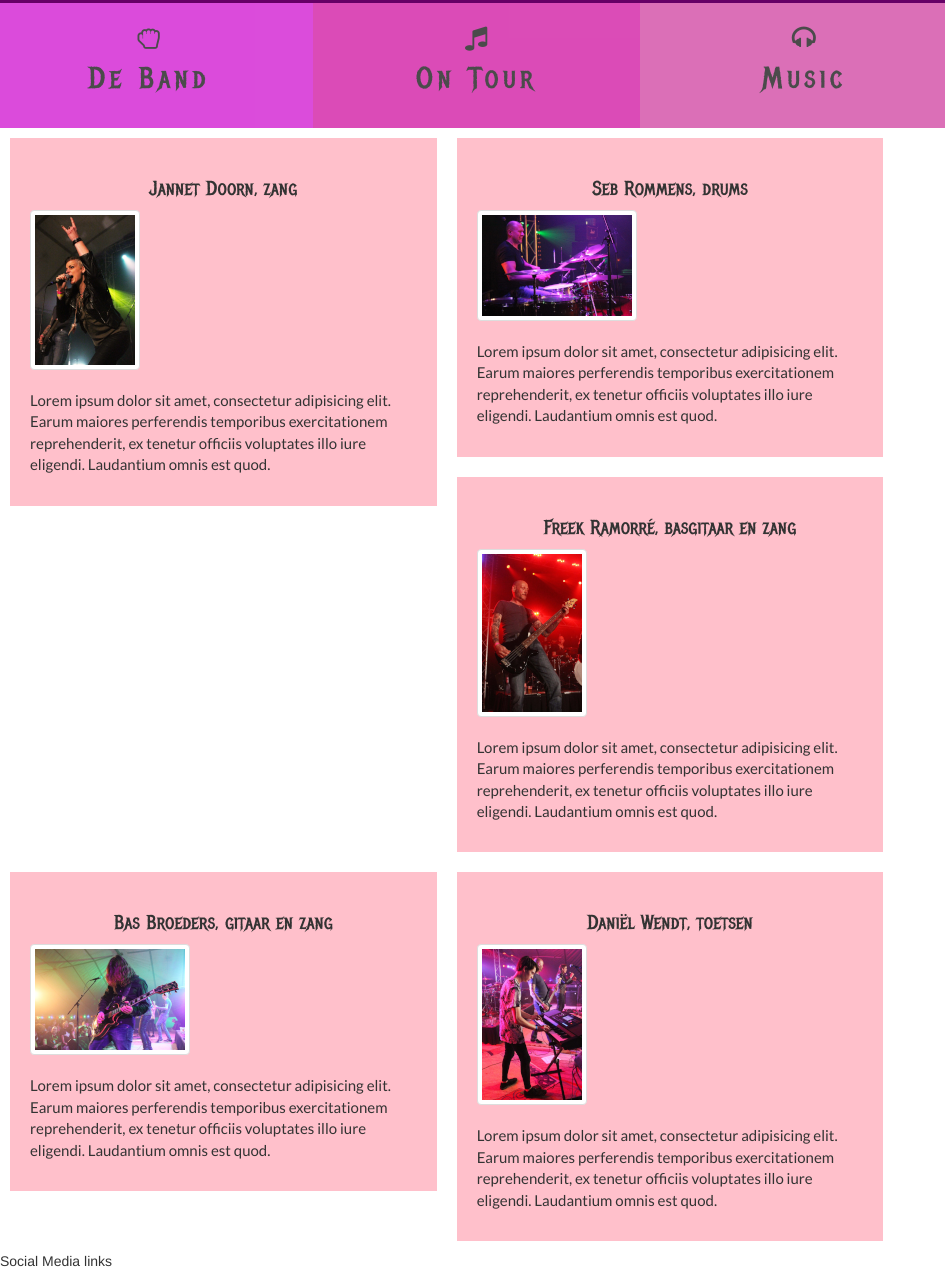
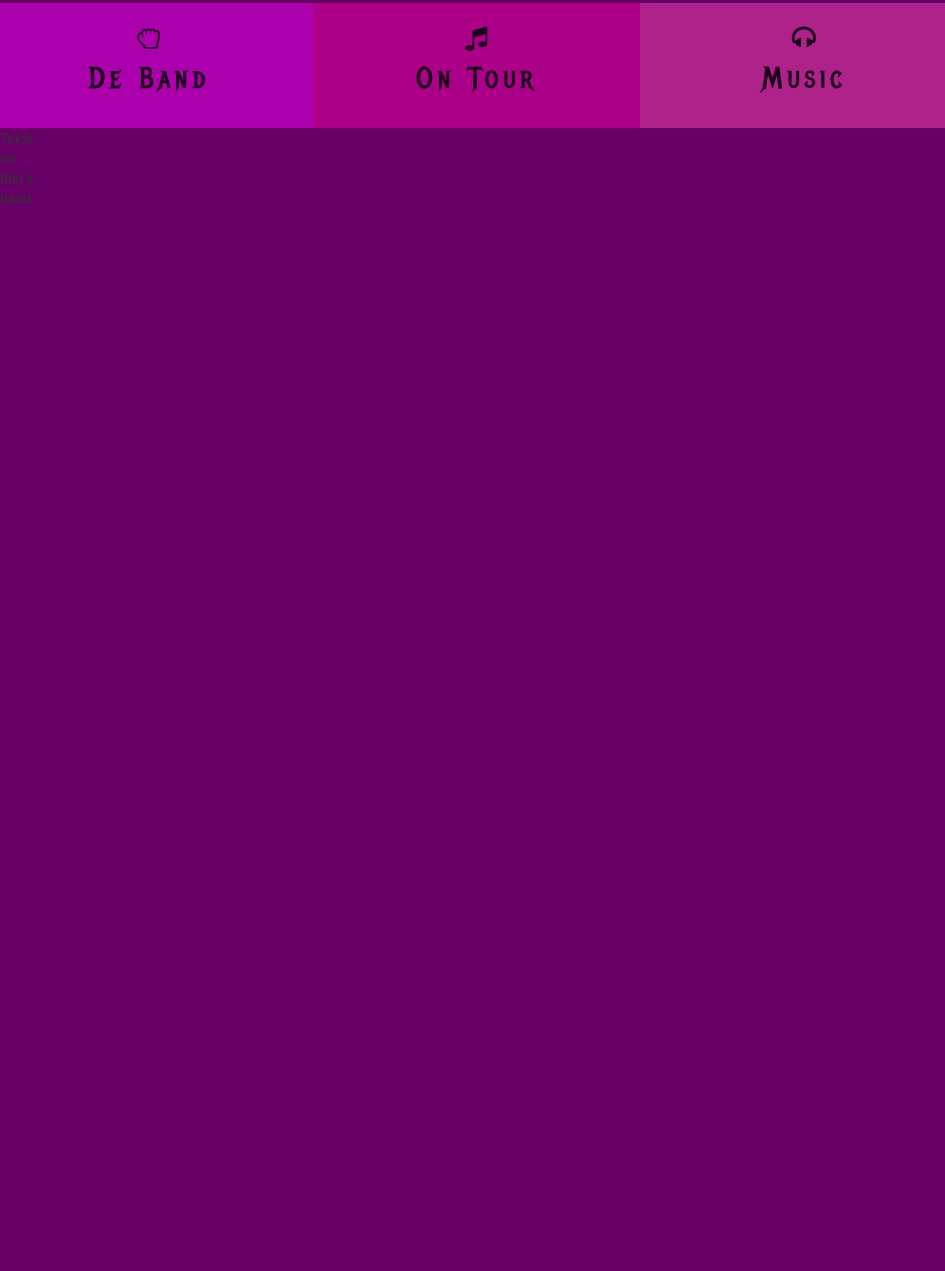
Before and after one commit to Code-Institute-Submissions/KikiBaaijens-generationsofrocksociety, a plain HTML site: page index.html in a window 1280 px wide. Shown: the part 217-1488 px from the top of the page, without its empty margins (0-945 px from the left). After the commit the page ends 800 px from the top, so only its background shows below. Drawn offline with nearby package versions, Linux system fonts and the light colour scheme.

Commit message:
Some further changes

```diff
--- a/css/style.css
+++ b/css/style.css
@@ -3,6 +3,10 @@
 @import url('https://fonts.googleapis.com/css?family=Lato:100,300,400,700|Metal+Mania');
 
 /*----------------------------------colors*/
+
+body {
+    background-color: #660066;
+}
 
 .menu-color-index {
     background-color: #cc00cc;
@@ -31,7 +35,7 @@ header {
 }
 
 .logo {
-    background: url(/images/gorslogoklein.png);
+    background: url(/images/gorslogoklein2.png);
     background-color: #660066;
     background-position: center;
     background-repeat: no-repeat;
@@ -87,27 +91,25 @@ header {
     letter-spacing: 4px;
 }
 
-/*.bandmembers {
-    display: block;
-}*/
+/*------------------------------------band*/
 
-.bandmember {
-    margin: 10px;
-    padding: 20px;
-    border: 2px;
-    border-color: #bada55;
-    background-color: pink;
-    display: block;
+
+
+/*----------------------------------footer*/
+.facebook{
+    background: url(/images/facebooklogo.png);
+    background-repeat: no-repeat;
+
 }
 
-h3 {
-    font-family: 'Metal Mania', serif;
-    font-size: 20px;
-    text-align: center;
+.twitter {
+    background: url(/images/twitterlogo.png);
 }
 
+.instagram {
+    background: url(/images/instagram.png);
+}
 
-p {
-        font-family: 'Lato', sans-serif;
-        font-size: 15px;
+.e-mail {
+
 }
--- a/index.html
+++ b/index.html
@@ -14,10 +14,12 @@
 </head>
 
 <body>
+    <!-- logo -->
     <div class="row">
-        <header class="container-fluid col-md-12 logo">
+        <header class="container-fluid logo">
         </header>
     </div>
+    <!-- navigation -->
     <div class="row">
         <ul id="nav" class="list-inline clearfix">
             <li class="col-xs-6 col-sm-3 menu-color-index menuitem"><a href="index.html"><i class="fa fa-hand-grab-o" aria-hidden="true"></i></i><span>De Band</span></a></li>
@@ -25,36 +27,28 @@
             <li class="col-xs-6 col-sm-3 menu-color-music menuitem"><a href="music.html"><i class="fa fa-headphones" aria-hidden="true"></i></i><span>Music</span></a></li>
             <li class="col-xs-6 col-sm-3 menu-color-bookus menuitem"><a href="bookus.html"><i class="fa fa-envelope-open" aria-hidden="true"></i></i><span>Book Us</span></a></li>
         </ul>
+    </div>
+<!-- introduction band plus bandmembers -->
 
-    </div>
-    <section class="container-fluid">
-        <div class="row bandmembers">
-            <div class="row bandmember col-xs-12 col-sm-12 col-md-4 ">
-                <h3>Jannet Doorn, zang</h3>
-                <img class="thumbnail" src="images/jannetdoorn.png" alt="Jannet Doorn"></img><p>Lorem ipsum dolor sit amet, consectetur adipisicing elit. Earum maiores perferendis temporibus exercitationem reprehenderit, ex tenetur officiis voluptates illo iure eligendi. Laudantium omnis est quod.</p>
+<p>Tekst <br> en <br> foto's <br> band</p>
+
+
+
+
+
+<!-- footer -->
+    <footer class="container-fluid">
+        <div class="row">
+            <div class="col-sm-4">
+                <ul class="list-inline social-links">
+                    <li><a target="_blank" href="#"><i class="facebook"></i></a></li>
+                    <li><a target="_blank" href="#"><i class="twitter"></i></a></li>
+                    <li><a target="_blank" href="#"><i class="instagram"></i></a></li>
+                    <li><a target="_blank" href="#"><i class="e-mail"></i></a></li>
+                </ul>
             </div>
-            <div class="row bandmember col-xs-12 col-sm-12 col-md-4 ">
-                <h3>Seb Rommens, drums</h3>
-                <img class="thumbnail" src="images/sebrommens.png" alt="Seb Rommens"></img>
-                <p>Lorem ipsum dolor sit amet, consectetur adipisicing elit. Earum maiores perferendis temporibus exercitationem reprehenderit, ex tenetur officiis voluptates illo iure eligendi. Laudantium omnis est quod.</p>
-            </div>
-            <div class="row bandmember col-xs-12 col-sm-12 col-md-4 ">
-                <h3>Freek Ramorré, basgitaar en zang</h3>
-                <img class="thumbnail" src="images/freekrammore.png" alt="Freek Ramorré"></img>
-                <p>Lorem ipsum dolor sit amet, consectetur adipisicing elit. Earum maiores perferendis temporibus exercitationem reprehenderit, ex tenetur officiis voluptates illo iure eligendi. Laudantium omnis est quod.</p>
-            </div>
-            <div class="row bandmember col-xs-12 col-sm-12 col-md-4 ">
-                <h3>Bas Broeders, gitaar en zang</h3>
-                <img class="thumbnail" src="images/basbroeders.png" alt="Bas Broeders"></img>
-                <p>Lorem ipsum dolor sit amet, consectetur adipisicing elit. Earum maiores perferendis temporibus exercitationem reprehenderit, ex tenetur officiis voluptates illo iure eligendi. Laudantium omnis est quod.</p>
-            </div>
-            <div class="row bandmember col-xs-12 col-sm-12 col-md-4 ">
-                <h3>Daniël Wendt, toetsen</h3>
-                <img class="thumbnail" src="images/danielwendt.png" alt="Daniël Wendt"></img>
-                <p>Lorem ipsum dolor sit amet, consectetur adipisicing elit. Earum maiores perferendis temporibus exercitationem reprehenderit, ex tenetur officiis voluptates illo iure eligendi. Laudantium omnis est quod.</p>
-            </div>
-    </section>
-    <footer>Social Media links</footer>
+        </div>
+        </footer>
     </div>
 
 </body>
```
Also changed, not shown: images/facebooklogo.png (added), images/gorslive.png (added), images/gorslogoklein2.png (added), images/instagram.png (added), images/thebandstairs.png (added), images/twitterlogo.png (added).
